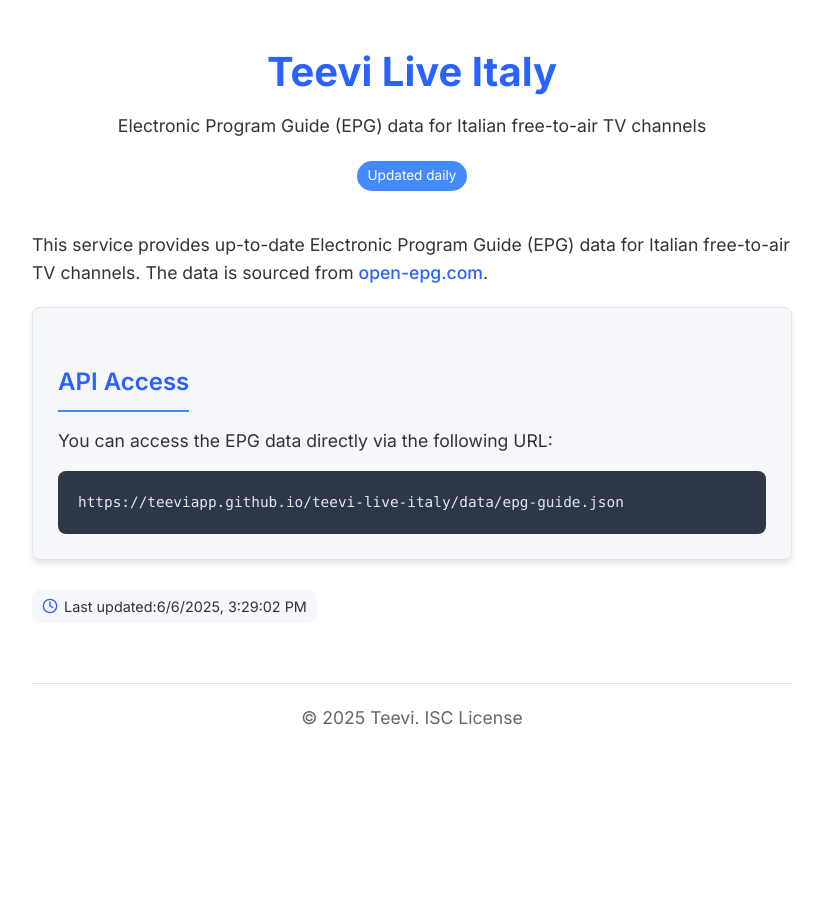
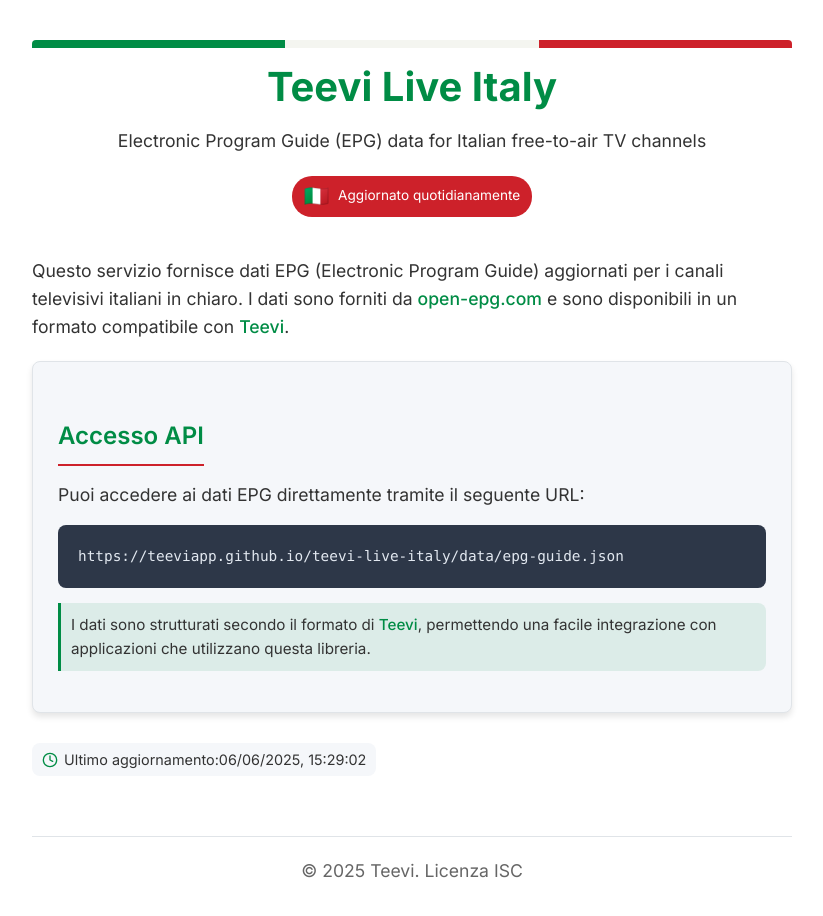
Before and after one commit to teeviapp/teevi-live-italy, a website built with Vite: page assets/index.html in a window 1280 px wide. Shown: the whole page, without its empty margins (228-1051 px from the left). Before the commit the page ends 800 px from the top, so only its background shows below. Built offline with nearby package versions, Linux system fonts and the light colour scheme; no server answers.

Commit message:
style: Update styling for index.html

```diff
--- a/assets/index.html
+++ b/assets/index.html
@@ -11,8 +11,8 @@
       rel="stylesheet" />
     <style>
       :root {
-        --primary-color: #2962ff;
-        --secondary-color: #448aff;
+        --primary-color: #008c45;
+        --secondary-color: #cd212a;
         --text-color: #333;
         --bg-color: #fff;
         --light-gray: #f5f7fa;
@@ -42,6 +42,36 @@
       header {
         margin-bottom: 40px;
         text-align: center;
+        position: relative;
+        padding-top: 15px;
+      }
+
+      .italy-flag-strip {
+        display: flex;
+        height: 8px;
+        width: 100%;
+        position: absolute;
+        top: 0;
+        left: 0;
+        overflow: hidden;
+        border-radius: 4px 4px 0 0;
+      }
+
+      .italy-flag-strip div {
+        flex: 1;
+        height: 100%;
+      }
+
+      .flag-green {
+        background-color: #008c45;
+      }
+
+      .flag-white {
+        background-color: #f4f5f0;
+      }
+
+      .flag-red {
+        background-color: #cd212a;
       }
 
       h1 {
@@ -103,14 +133,29 @@
           monospace;
       }
 
+      .api-note {
+        margin-top: 15px;
+        font-size: 0.95rem;
+        padding: 10px;
+        background-color: rgba(0, 140, 69, 0.1);
+        border-left: 3px solid var(--primary-color);
+        border-radius: 0 var(--radius) var(--radius) 0;
+      }
+
       .badge {
         display: inline-block;
         background-color: var(--secondary-color);
         color: white;
-        padding: 4px 10px;
+        padding: 4px 12px;
         border-radius: 20px;
         font-size: 0.85rem;
         margin-top: 5px;
+      }
+
+      .italian-icon {
+        font-size: 1.5em;
+        margin-right: 5px;
+        vertical-align: middle;
       }
 
       .info {
@@ -156,36 +201,53 @@
   </head>
   <body>
     <header>
+      <div class="italy-flag-strip">
+        <div class="flag-green"></div>
+        <div class="flag-white"></div>
+        <div class="flag-red"></div>
+      </div>
       <h1>Teevi Live Italy</h1>
       <p>
         Electronic Program Guide (EPG) data for Italian free-to-air TV channels
       </p>
-      <div class="badge">Updated daily</div>
+      <div class="badge">
+        <span class="italian-icon">🇮🇹</span> Aggiornato quotidianamente
+      </div>
     </header>
 
     <section>
       <p>
-        This service provides up-to-date Electronic Program Guide (EPG) data for
-        Italian free-to-air TV channels. The data is sourced from
-        <a href="https://www.open-epg.com" target="_blank">open-epg.com</a>.
+        Questo servizio fornisce dati EPG (Electronic Program Guide) aggiornati
+        per i canali televisivi italiani in chiaro. I dati sono forniti da
+        <a href="https://www.open-epg.com" target="_blank">open-epg.com</a> e
+        sono disponibili in un formato compatibile con
+        <a href="https://github.com/teeviapp/teevi-ts" target="_blank">Teevi</a
+        >.
       </p>
 
       <div class="card">
-        <h2>API Access</h2>
-        <p>You can access the EPG data directly via the following URL:</p>
+        <h2>Accesso API</h2>
+        <p>Puoi accedere ai dati EPG direttamente tramite il seguente URL:</p>
         <pre><code>https://teeviapp.github.io/teevi-live-italy/data/epg-guide.json</code></pre>
+        <p class="api-note">
+          I dati sono strutturati secondo il formato di
+          <a href="https://github.com/teeviapp/teevi-ts" target="_blank"
+            >Teevi</a
+          >, permettendo una facile integrazione con applicazioni che utilizzano
+          questa libreria.
+        </p>
       </div>
 
       <div class="info">
         <div class="updated">
           <span class="icon icon-time"></span>
-          Last updated: <span id="last-updated">Loading...</span>
+          Ultimo aggiornamento: <span id="last-updated">Caricamento...</span>
         </div>
       </div>
     </section>
 
     <footer class="footer">
-      <p>&copy; 2025 Teevi. ISC License</p>
+      <p>&copy; 2025 Teevi. Licenza ISC</p>
     </footer>
 
     <script>
@@ -195,11 +257,11 @@
           const lastModified = new Date(response.headers.get("last-modified"))
           document.getElementById(
             "last-updated"
-          ).textContent = `${lastModified.toLocaleString()}`
+          ).textContent = `${lastModified.toLocaleString("it-IT")}`
         })
         .catch((error) => {
           document.getElementById("last-updated").textContent =
-            "Unable to determine last update time"
+            "Impossibile determinare l'orario dell'ultimo aggiornamento"
           console.error("Error fetching last modified date:", error)
         })
     </script>
```
Also changed, not shown: README.md.
